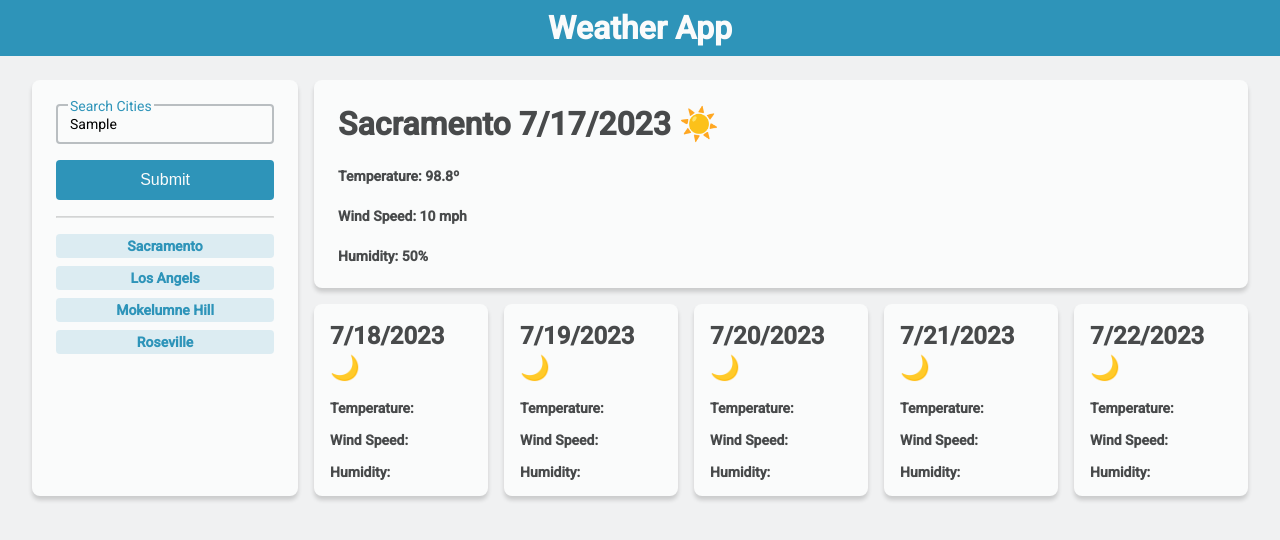
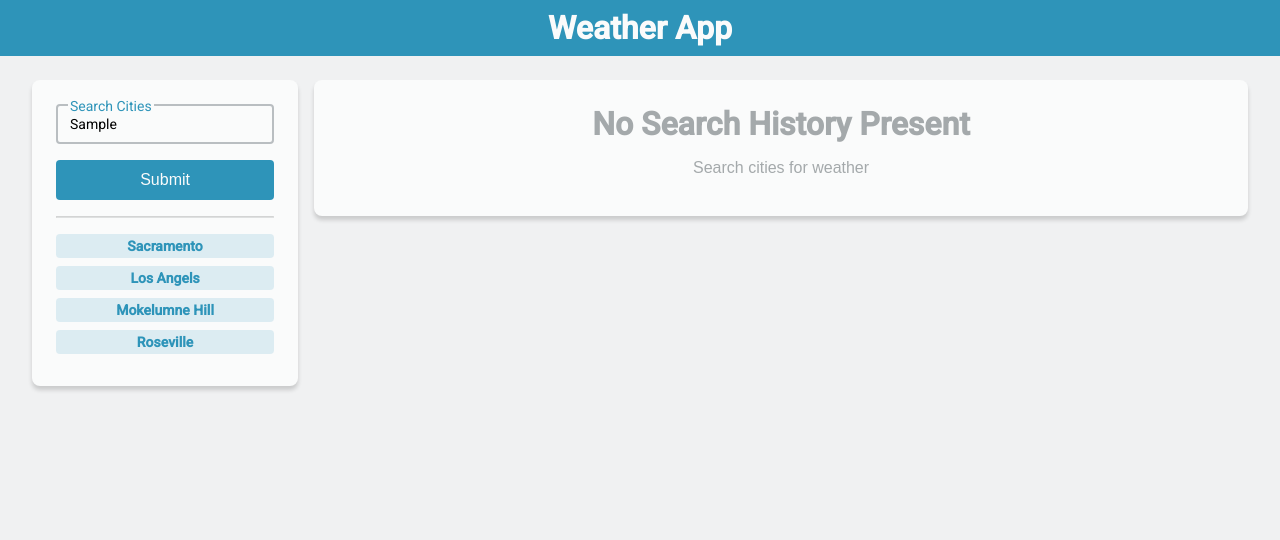
Before and after one commit to jsgunn22/weather-app, a plain HTML site: page index.html in a window 1280 px wide. Both pictures are taken after typing "Sample" into the empty fields and a click on the button "Submit". Drawn offline with nearby package versions, Linux system fonts and the light colour scheme; no server answers.

Commit message:
adds empty state

```diff
--- a/assets/css/styles.css
+++ b/assets/css/styles.css
@@ -255,6 +255,25 @@ main {
   margin-bottom: 16px;
 }
 
+.emptyStateDiv {
+  width: 100%;
+  padding: 24px;
+  background-color: var(--neutral-000);
+  border-radius: 8px;
+  box-shadow: var(--card-shadow);
+  color: var(--neutral-900);
+  margin-bottom: 16px;
+  color: var(--neutral-500);
+  text-align: center;
+  & h1 {
+    margin-bottom: 16px;
+  }
+
+  & p {
+    margin-bottom: 16px;
+  }
+}
+
 .fiveDayDiv {
   display: flex;
   width: 100%;
--- a/assets/script.js
+++ b/assets/script.js
@@ -5,6 +5,8 @@ function o(nion) {
 $(function () {
   let body = $("body");
   let root = body.children().eq(1);
+
+  let mostRecent;
 
   /* Start search section */
   let searchDiv = $("<div>");
@@ -26,7 +28,7 @@ $(function () {
 
   searchButton.on("click", function () {
     let value = searchBar.val();
-    o(value);
+    getWeather(value);
   });
 
   searchDiv.append("<hr>");
@@ -81,7 +83,37 @@ $(function () {
   let main = $("<main>");
   root.append(main);
 
+  // empty state
+  if (localStorage.getItem("mostRecent") == null) {
+    let emptyStateDiv = $("<div>");
+    main.append(emptyStateDiv);
+    emptyStateDiv.addClass("emptyStateDiv");
+
+    let emptyStateLabel = $("<h1>");
+    let emptyStateP = $("<p>");
+
+    emptyStateDiv.append(emptyStateLabel);
+    emptyStateLabel.text("No Search History Present");
+    emptyStateDiv.append(emptyStateP);
+    emptyStateP.text("Search cities for weather");
+    localStorage.setItem("mostRecent", "Sacramento");
+  } else {
+    let city = localStorage.getItem("mostRecent");
+    getWeather(city);
+  }
+
   // today's weather
+  function getWeather(city) {
+    let fetchWeather =
+      "https://api.openweathermap.org/data/2.5/forecast?q=" +
+      city +
+      "&appid=04312f12b831bdd890e2b94c161c6483";
+
+    fetch(fetchWeather)
+      .then(function (response) {
+        return response.json();
+      })
+      .then(function (weather) {
         let todayWeatherDiv = $("<div>");
         main.append(todayWeatherDiv);
         todayWeatherDiv.addClass("todayWeatherDiv");
@@ -174,3 +206,5 @@ $(function () {
           fdHum.text("Humidity: ");
         });
       });
+  }
+});
```
Lines whose indentation alone changed are shown as unchanged.
